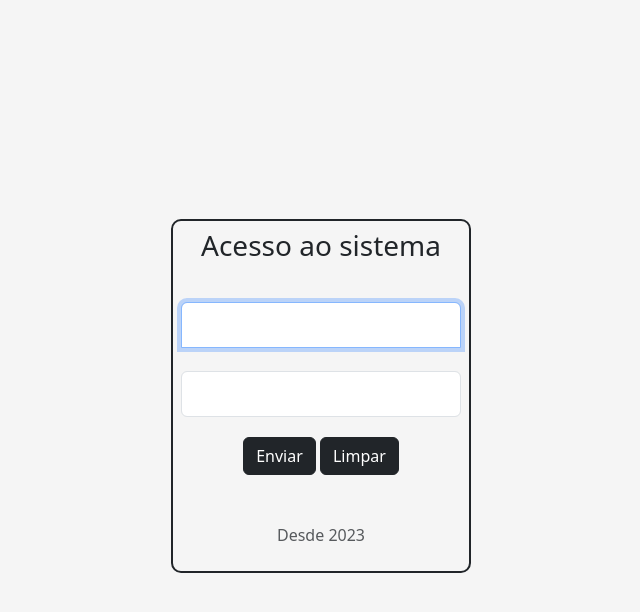
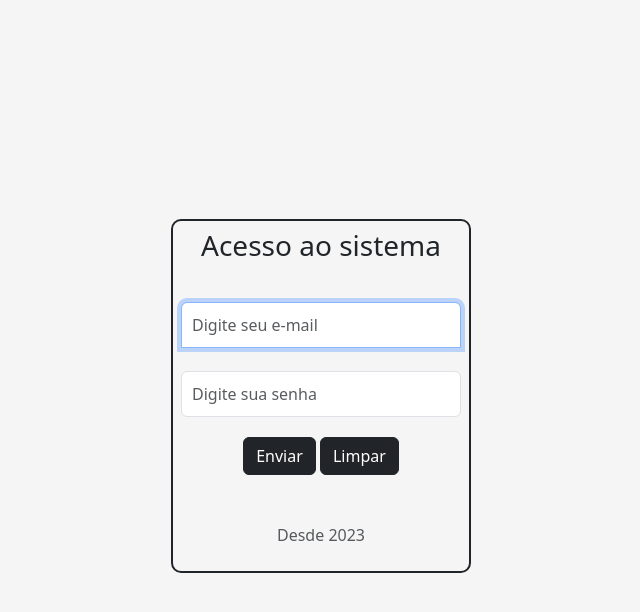
Before and after one commit to kelcia253/MyFinder, a PHP site: page /Login.php in a window 1280 px wide. Shown: the top 612 px of the page, without its empty margins (319-959 px from the left). Run offline with PHP 8.4, Linux system fonts and the light colour scheme; some libraries are stand-ins or nearby versions.

Commit message:
mini alterações 28/02

```diff
--- a/login/Login.php
+++ b/login/Login.php
@@ -60,9 +60,9 @@
     <div class="border border-dark p-2 mb-2 border-2 border" id="borda">
         <h1 class="h3 mb-3 font-weight-normal">Acesso ao sistema</h1>
         <label for="inputEmail" class="sr-only"></label>
-        <input type="email" class="form-control" name="email" autofocus required>
+        <input type="email" class="form-control" name="email" autofocus required placeholder="Digite seu e-mail">
         <label for="inputPassword" class="sr-only"></label>
-        <input type="password" name="senha" class="form-control" required>
+        <input type="password" name="senha" class="form-control" required placeholder="Digite sua senha">
         <div id="botaologin">
     <button class="btn btn-Lg btn-dark btn-block" type="submit">Enviar</button>
     <button class="btn btn-Lg btn-dark btn-block" type="reset">Limpar</button>
```
